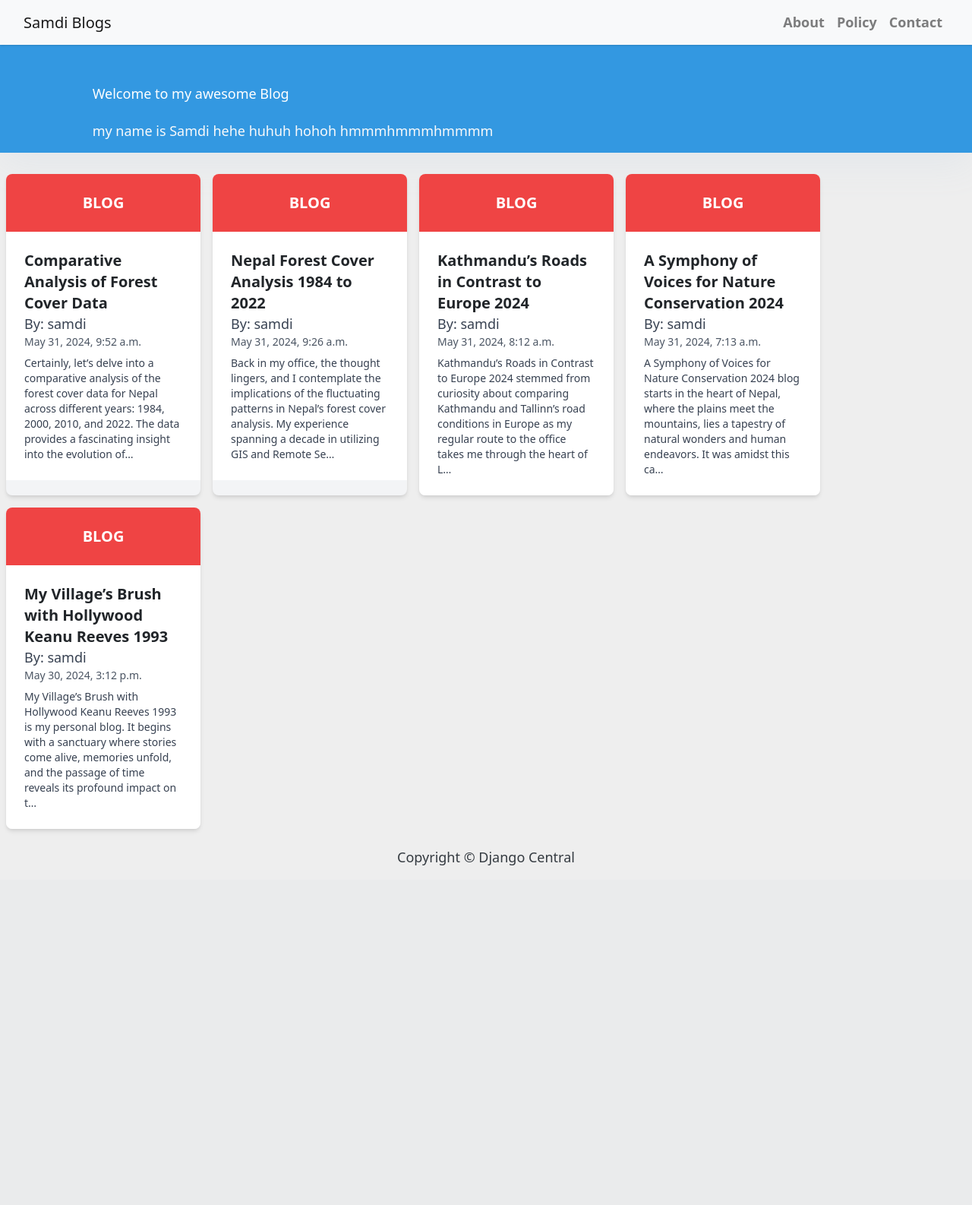
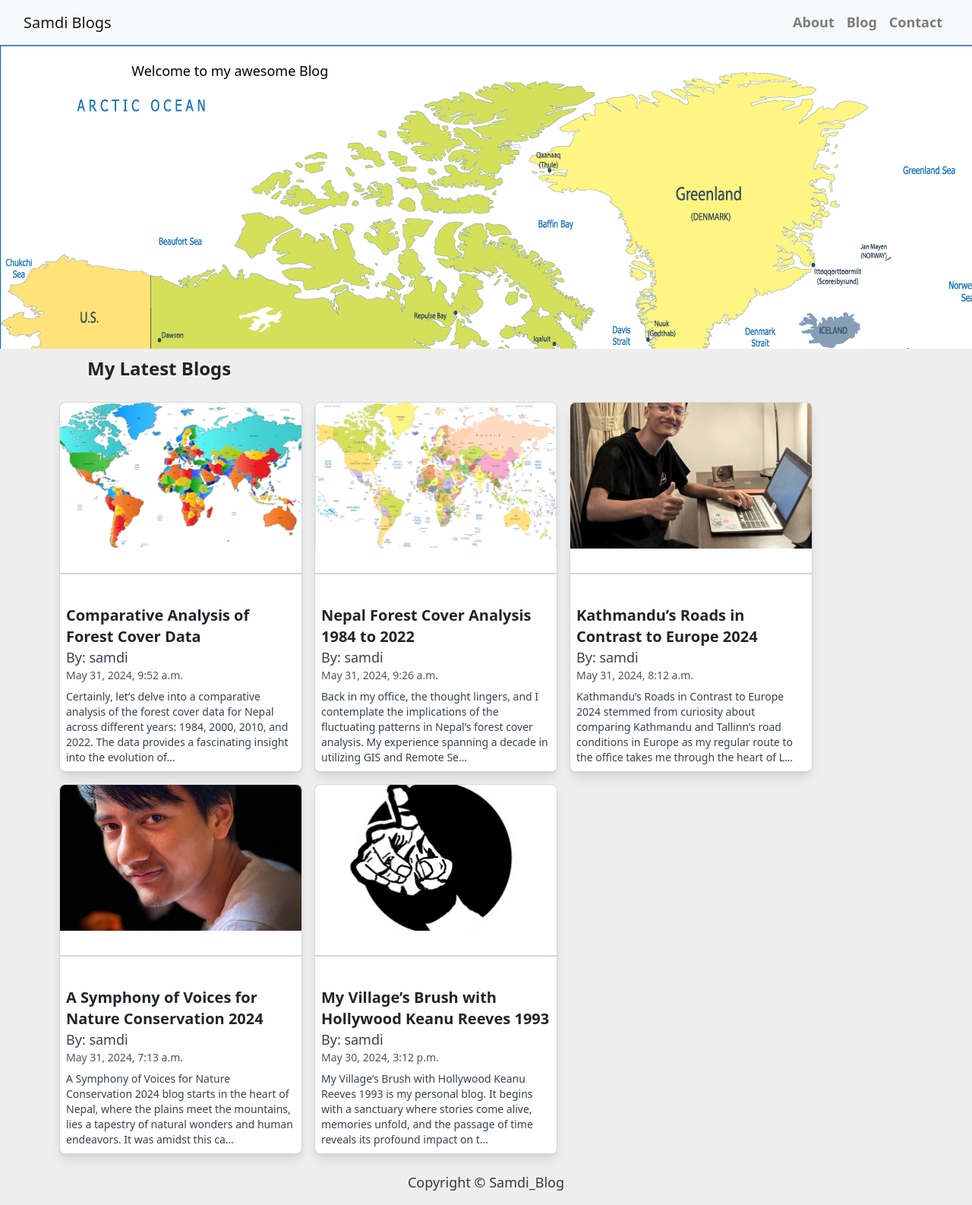
Before and after one commit to prabeshsamdi/django-blog-post, a Django app: page / in a window 1280 px wide. Shown: the whole page at 76% size. Before the commit the page ends 1139 px from the top, so only its background shows below. Run offline with Django 4.2, Linux system fonts and the light colour scheme; data comes from the database, SQL or seed files in the repository; both versions use the stored data as it was after the commit; some libraries are stand-ins or nearby versions.

Commit message:
adding css styles

```diff
--- a/blog/admin.py
+++ b/blog/admin.py
@@ -2,7 +2,7 @@ from django.contrib import admin
 from .models import Post
 
 class PostAdmin(admin.ModelAdmin):
-    list_display = ('title', 'slug', 'status','created_on')
+    list_display = ('title', 'slug','titleImage', 'status','created_on')
     list_filter = ("status",)
     search_fields = ['title', 'content']
     prepopulated_fields = {'slug': ('title',)}
--- a/blog/models.py
+++ b/blog/models.py
@@ -14,7 +14,7 @@ class Post(models.Model):
     content = models.TextField()
     created_on = models.DateTimeField(auto_now_add=True)
     status = models.IntegerField(choices=STATUS, default=0)
-
+    titleImage = models.ImageField(upload_to='images/', blank=True, null=True)
     class Meta:
         ordering =['-created_on']
 
--- a/blog/templates/base.html
+++ b/blog/templates/base.html
@@ -26,11 +26,32 @@
             border-color: #dc281e;
         }
         .masthead {
-            background: #3398E1;
             height: auto;
             padding-bottom: 15px;
             box-shadow: 0 16px 48px #E3E7EB;
             padding-top: 10px;
+        }
+        .nav-link {
+            position: relative;
+            display: inline-block;
+        }
+
+        .nav-link::after {
+            content: '';
+            position: absolute;
+            width: 100%;
+            transform: scaleX(0);
+            height: 2px;
+            bottom: 0;
+            left: 0;
+            background-color: black;
+            transform-origin: bottom right;
+            transition: transform 0.25s ease-out;
+        }
+
+        .nav-link:hover::after {
+            transform: scaleX(1);
+            transform-origin: bottom left;
         }
     </style>
 
@@ -48,7 +69,7 @@
                             <a class="nav-link text-black font-weight-bold" href="#">About</a>
                         </li>
                         <li class="nav-item text-black">
-                            <a class="nav-link text-black font-weight-bold" href="#">Policy</a>
+                            <a class="nav-link text-black font-weight-bold" href="#">Blog</a>
                         </li>
                         <li class="nav-item text-black">
                             <a class="nav-link text-black font-weight-bold" href="#">Contact</a>
@@ -62,7 +83,7 @@
         {% endblock content %}
         <!-- Footer -->
         <footer class="py-3 bg-grey">
-            <p class="m-0 text-dark text-center ">Copyright &copy; Django Central</p>
+            <p class="m-0 text-dark text-center ">Copyright &copy; Samdi_Blog</p>
         </footer>
     </body>
 </html>
--- a/blog/templates/index.html
+++ b/blog/templates/index.html
@@ -12,14 +12,49 @@
     }
 
     .card {
-        box-shadow: 0 16px 48px #E3E7EB;
+        box-shadow: 1 16px 48px #E3E7EB;
+        width: 25vw;
+
     }
+    @media (max-width: 768px) {
+    .card {
+        /* Set width to 100vw for mobile devices */
+        width: 100vw;
+    }
+}
     .blogCard{
         width: 20vw;
     }
    .container{
     padding-top: 20px;
+
    }
+   .container1{
+    height: 50vh;
+    background-color: white;
+    background-image: url('/media/images/map.png');
+   }
+   .row{
+    /* justify-content: center; */
+    padding-left: 70px;
+   }
+   @media(max-width:768px){
+    .row{
+        padding-left: 0px;
+    }
+   }
+   .latestBlogText{
+    padding-top: 10px;
+    padding-left: 115px;
+   }
+   @media(max-width:768px){
+    .latestBlogText{
+        padding-left: 50px;
+    }
+   }
+   .zoom:hover {
+            transform: scale(1.1); /* Increase the scale value to zoom in more */
+        }
 </style>
 <head>
     <meta charset="UTF-8">
@@ -27,31 +62,36 @@
     <title>Cart</title>
     <link href="https://cdn.jsdelivr.net/npm/tailwindcss@2.2.19/dist/tailwind.min.css" rel="stylesheet">
 </head>
-<header class="masthead">
-    <div class="overlay"></div>
-    <div class="container">
+<header class="">
+    <div class="container1">
         <div class="row">
             <div class=" col-md-8 col-md-10 mx-auto">
                 <div class="site-heading">
-                    <h3 class=" site-heading my-4 mt-3 text-white"> Welcome to my awesome Blog </h3>
-                    <p class="text-light"> my name is Samdi hehe huhuh hohoh hmmmhmmmhmmmm
-                    </p>
+                    <h1 class=" site-heading my-4 mt-3 text-black"> Welcome to my awesome Blog </h1>
+
                 </div>
             </div>
         </div>
     </div>
 </header>
+<div class="latestBlogText">
+    <p class="text-2xl font-bold">My Latest Blogs</p>
+</div>
+
 <div class="container">
     <div class="row">
-
         <!-- Blog Entries Column -->
         {% for post in posts %}
-        <div class="bg-gray-100 w-200 m-2 shadow-md rounded-lg overflow-hidden">
-            <div class="w-64  bg-white">
-                <div class="p-4 bg-red-500 h-100 flex items-center justify-center">
+        <div class="bg-gray-100  m-2 shadow-lg rounded-lg overflow-hidden card">
+            <div class=" bg-white">
+                {% if post.titleImage %}
+                <img src="{{ post.titleImage.url }}" alt="{{ post.title }}" class="w-full h-48 object-cover transition-transform duration-300 zoom">
+            {% endif %}
+                <!-- <div class="p-4 bg-red-500 h-50 flex items-center justify-center">
                     <h2 class="text-xl font-semibold text-white">BLOG</h2>
-                </div>
-                <div class="p-4">
+                </div> -->
+                <hr class="border-t-2 border-gray-300 my-8">
+                <div class="p-2 ">
                     <h2 class="text-xl font-semibold">{{ post.title }}</h2>
                     <p class="text-gray-700">By: {{ post.author }}</p>
                     <p class="text-gray-600 text-sm mb-2">{{ post.created_on }}</p>
--- a/blog/urls.py
+++ b/blog/urls.py
@@ -1,7 +1,10 @@
 from . import views
 from django.urls import path
-
+from django.conf import settings
+from django.conf.urls.static import static
 urlpatterns = [
     path('', views.posts, name='posts'),
     # path('<slug:slug>/', views.PostDetail.as_view(), name='post_detail'),
 ]
+if settings.DEBUG:
+    urlpatterns += static(settings.MEDIA_URL, document_root=settings.MEDIA_ROOT)
--- a/mysite/settings.py
+++ b/mysite/settings.py
@@ -11,10 +11,11 @@ https://docs.djangoproject.com/en/4.2/ref/settings/
 """
 
 from pathlib import Path
-
+import os
 # Build paths inside the project like this: BASE_DIR / 'subdir'.
 BASE_DIR = Path(__file__).resolve().parent.parent
-
+MEDIA_URL = '/media/'
+MEDIA_ROOT = os.path.join(BASE_DIR, 'media')
 
 # Quick-start development settings - unsuitable for production
 # See https://docs.djangoproject.com/en/4.2/howto/deployment/checklist/
```
Also changed, not shown: blog/migrations/0002_post_titleimage.py (added), db.sqlite3, media/images/20220620_210329.jpg (added), media/images/LOGO.png (added), media/images/map.png (added), media/images/prabeshlama.jpeg (added), media/images/worldmap.png (added).
